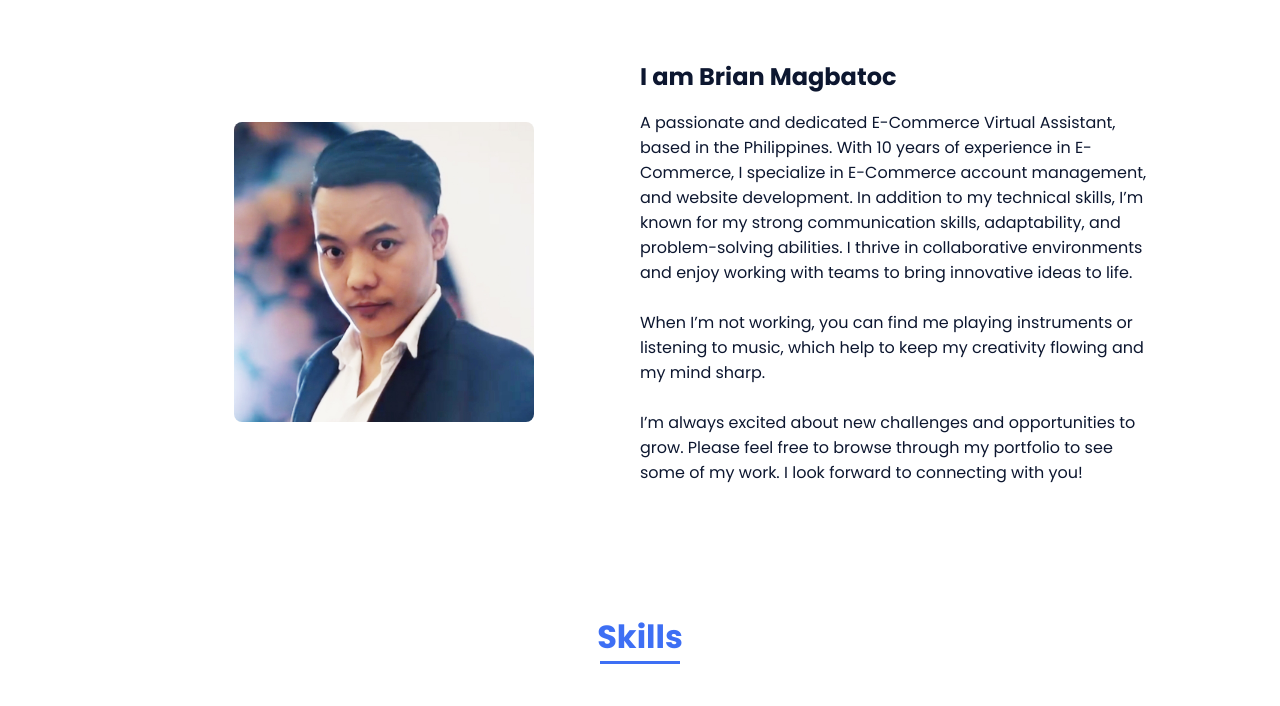
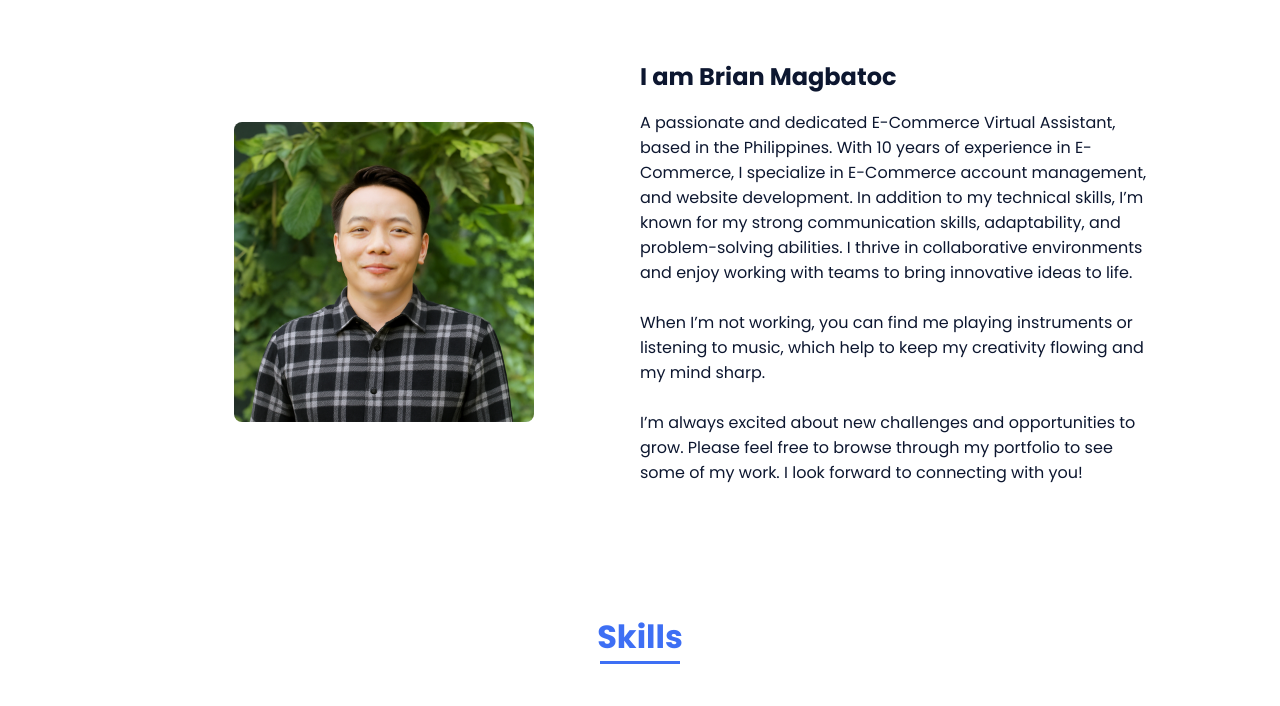
Before and after one commit to brianmagbatoc/brianmagbatoc.github.io, a plain HTML site: page index.html in a window 1280 px wide. Shown: the part 840-1546 px from the top of the page. Drawn offline with nearby package versions, Linux system fonts and the light colour scheme.

Commit message:
Update index.html

```diff
--- a/index.html
+++ b/index.html
@@ -69,7 +69,7 @@
 
                 <div class="about__container bd-grid">
                     <div class="about__img">
-                        <img src="assets/img/brian-bg.jpg" alt="">
+                        <img src="assets/img/Brian_2x2.jpg" alt="">
                     </div>
 
                     <div>
```
